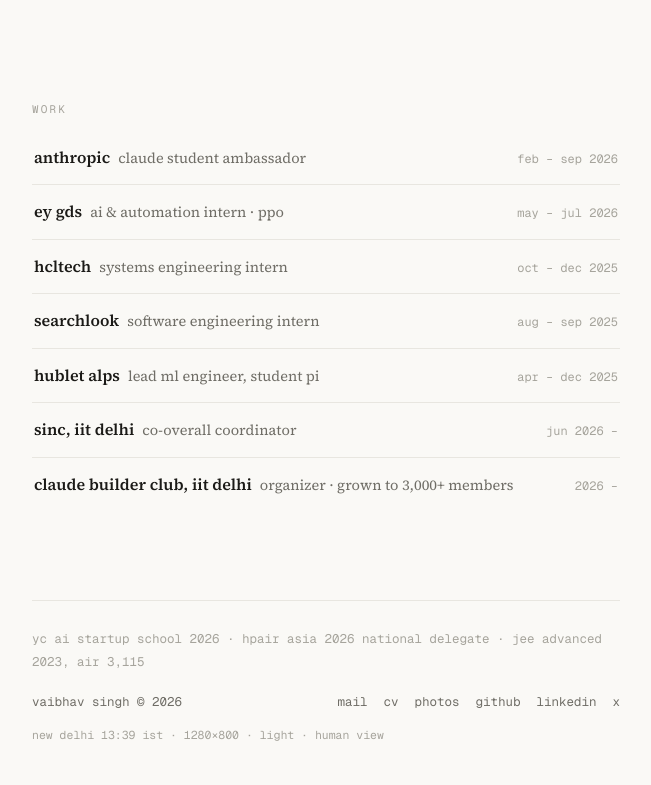
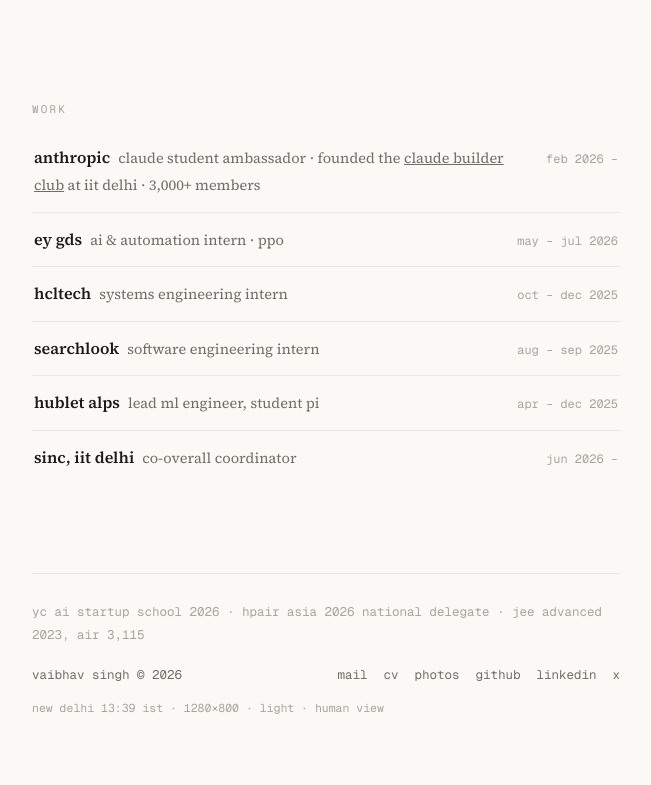
Before and after one commit to vaibhav11123/vaibhav11123.github.io, a plain HTML site: page index.html in a window 1280 px wide. Shown: the part 3893-4678 px from the top of the page, without its empty margins (314-965 px from the left). After the commit the page ends 4651 px from the top, so only its background shows below. Drawn offline with nearby package versions, Linux system fonts and the light colour scheme.

Commit message:
Combine Claude ambassador and builder club into one work entry

```diff
--- a/index.html
+++ b/index.html
@@ -456,13 +456,12 @@ html[data-view=agent] .agent-url::before{content:" "}
     <section class="enter">
       <div class="label">work</div>
       <ol class="also" style="margin-top:12px">
-        <li class="row"><span><span class="co"><a href="https://claude.com/programs/campus">anthropic</a></span><span class="role">claude student ambassador</span></span><span class="d">feb – sep 2026</span></li>
+        <li class="row"><span><span class="co"><a href="https://claude.com/programs/campus">anthropic</a></span><span class="role">claude student ambassador · founded the <a href="https://www.linkedin.com/posts/vaibhav-singh-vs23_what-the-last-few-weeks-building-claude-activity-7449841112854306816-1rH1">claude builder club</a> at iit delhi · 3,000+ members</span></span><span class="d">feb 2026 –</span></li>
         <li class="row"><span><span class="co"><a href="https://www.ey.com/en_in/careers/global-delivery-services">ey gds</a></span><span class="role">ai &amp; automation intern · ppo</span></span><span class="d">may – jul 2026</span></li>
         <li class="row"><span><span class="co"><a href="https://www.hcltech.com/about-us">hcltech</a></span><span class="role">systems engineering intern</span></span><span class="d">oct – dec 2025</span></li>
         <li class="row"><span><span class="co"><a href="https://linkedin.com/company/searchlook">searchlook</a></span><span class="role">software engineering intern</span></span><span class="d">aug – sep 2025</span></li>
         <li class="row"><span><span class="co"><a href="https://github.com/vaibhav11123/Hublet-ALPS">hublet alps</a></span><span class="role">lead ml engineer, student pi</span></span><span class="d">apr – dec 2025</span></li>
         <li class="row"><span><span class="co"><a href="https://www.sinciitd.in/">sinc, iit delhi</a></span><span class="role">co-overall coordinator</span></span><span class="d">jun 2026 –</span></li>
-        <li class="row"><span><span class="co"><a href="https://www.linkedin.com/posts/vaibhav-singh-vs23_what-the-last-few-weeks-building-claude-activity-7449841112854306816-1rH1">claude builder club, iit delhi</a></span><span class="role">organizer · grown to 3,000+ members</span></span><span class="d">2026 –</span></li>
       </ol>
     </section>
   </main>
```
